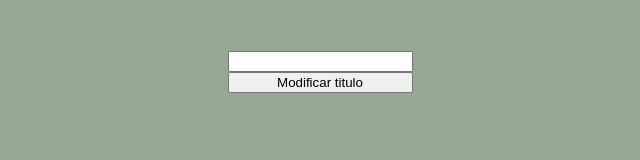
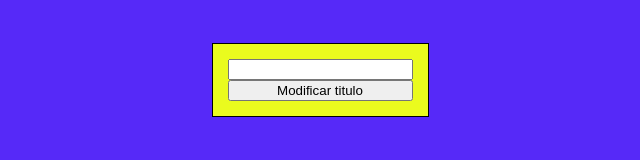
Before and after one commit to Erick-C3/W_Practica_1-7, a plain HTML site: page index.html in a window 1280 px wide. Both pictures are taken after a click on the button "Modificar titulo". Shown: the whole page, without its empty margins (320-960 px from the left). Drawn offline with Linux system fonts and the light colour scheme.

Commit message:
modificacion estilo fondo y txt fuente

```diff
--- a/app.js
+++ b/app.js
@@ -11,9 +11,16 @@ function modificarTitulo() {
     console.log("Activando funcionalidad");
     let textoInput = document.querySelector("#ingreso-titulo").value;
     let h2TituloPrincipal = document.querySelector("#titulo-principal");
+    let bodyElemento = document.querySelector("#elemento-principal");
+    let contenedor = document.querySelector("#contenedor");
     console.log(textoInput);
     h2TituloPrincipal.textContent = textoInput;
+    h2TituloPrincipal.style.fontFamily  = "monospace";
     h2TituloPrincipal.style.color = generarColorAleatorio();
+    contenedor.style.backgroundColor = generarColorAleatorio();
+    bodyElemento.style.backgroundColor = generarColorAleatorio();
+
+
 }
 
 
--- a/estilo.css
+++ b/estilo.css
@@ -7,3 +7,9 @@ body{
 #titulo-principal{
     text-align: center;
 }
+
+#contenedor{
+    display: grid;
+    border: 1px solid black;
+    padding: 15px;
+}
--- a/index.html
+++ b/index.html
@@ -1,17 +1,20 @@
 <!DOCTYPE html>
 <html lang="en">
+
 <head>
     <meta charset="UTF-8">
     <meta name="viewport" content="width=device-width, initial-scale=1.0">
     <title>Document</title>
     <link rel="stylesheet" href="estilo.css">
 </head>
-<body>
+
+<body id="elemento-principal">
     <h1 id="titulo-principal">TITULO</h1>
-
-    <input id="ingreso-titulo" type="text">
-    <button onclick="modificarTitulo()">Modificar titulo</button>
-
+    <div id="contenedor">
+        <input id="ingreso-titulo" type="text">
+        <button onclick="modificarTitulo()">Modificar titulo</button>
+    </div>
     <script src="app.js"></script>
 </body>
+
 </html>
```
